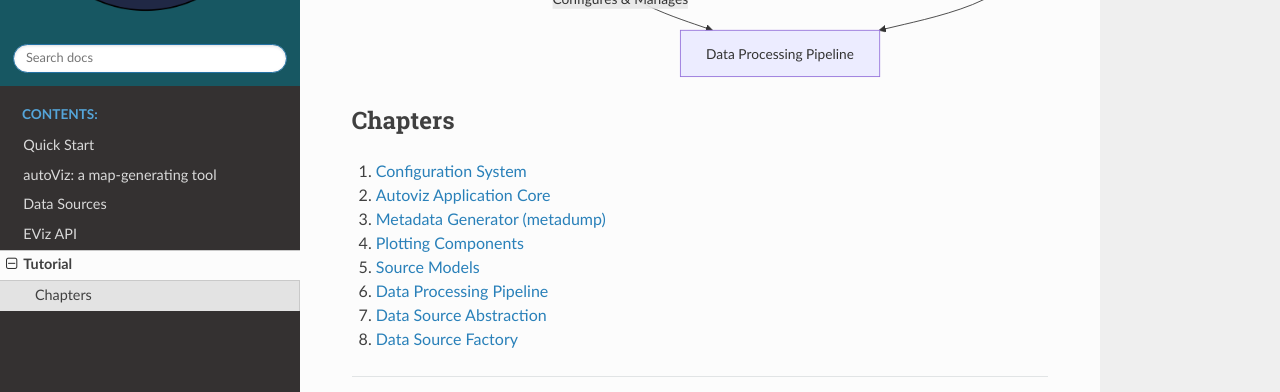
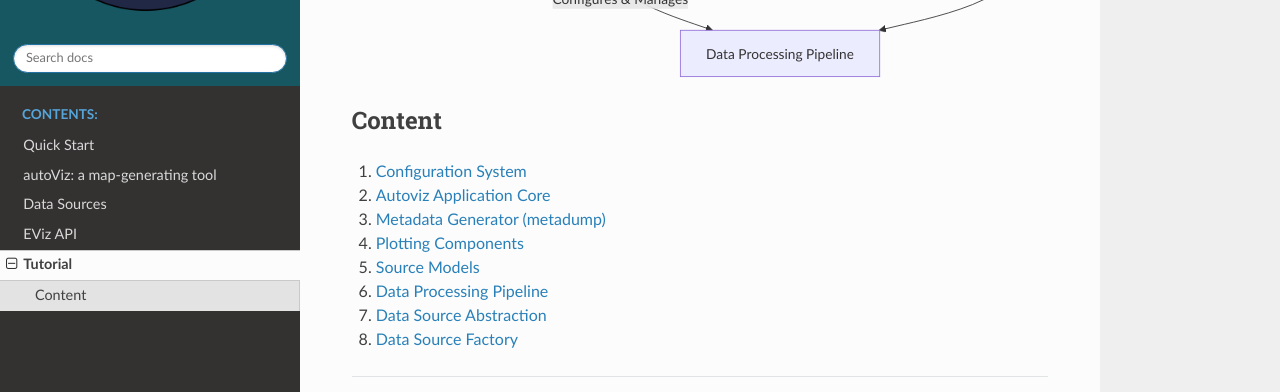
Before and after one commit to cacruz/eviz-dev, a Sphinx documentation site: the page built from docs/tutorial/index.md, in a window 1280 px wide and 900 px high, scrolled down 638 px. Shown: the part 286-678 px from the top of the window. Built offline with Sphinx 7.4.7 and the Read the Docs theme 3.1.0, drawn with Linux system fonts in a browser that asks for light colours.

Commit message:
Minor edit

````diff
--- a/docs/tutorial/index.md
+++ b/docs/tutorial/index.md
@@ -43,7 +43,7 @@ flowchart TD
     A7 -- "Generates config for" --> A0
 ```
 
-## Chapters
+## Content
 
 1. [Configuration System
 ](01_configuration_system_.md)
````
